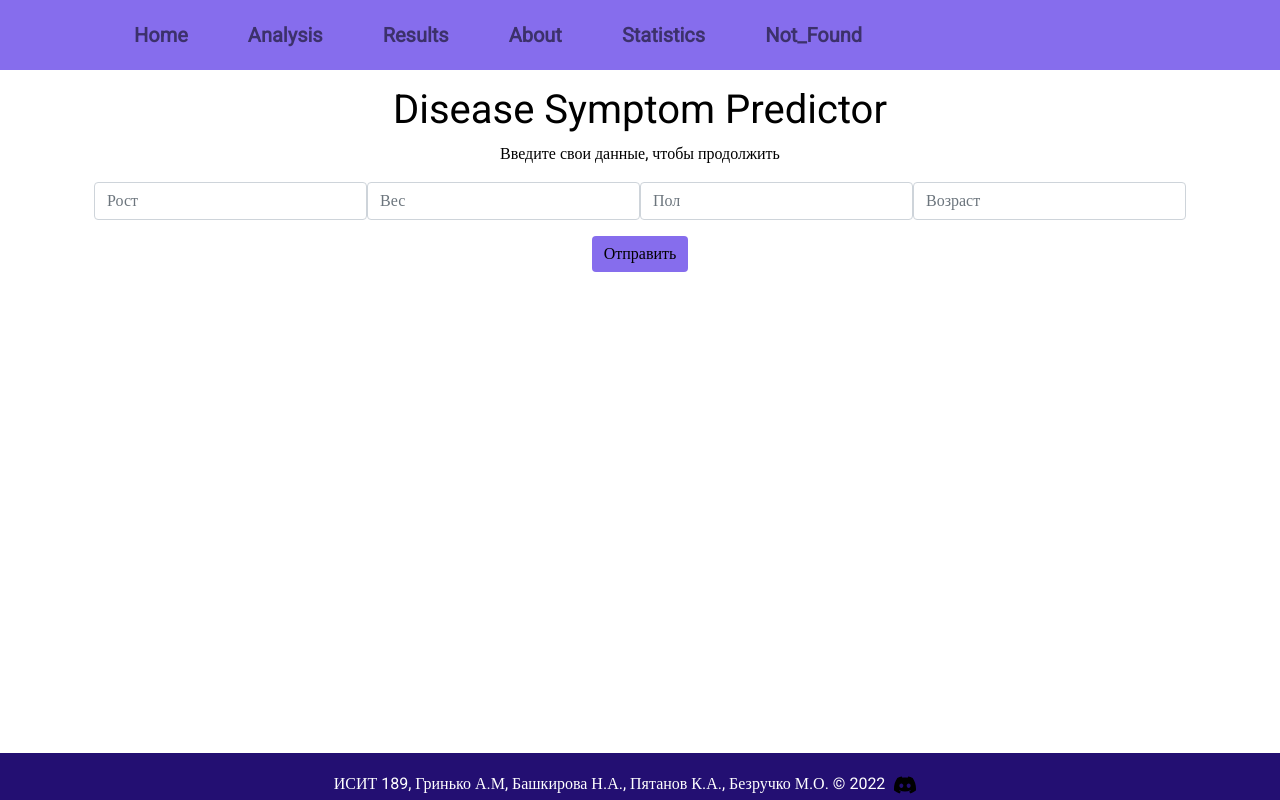
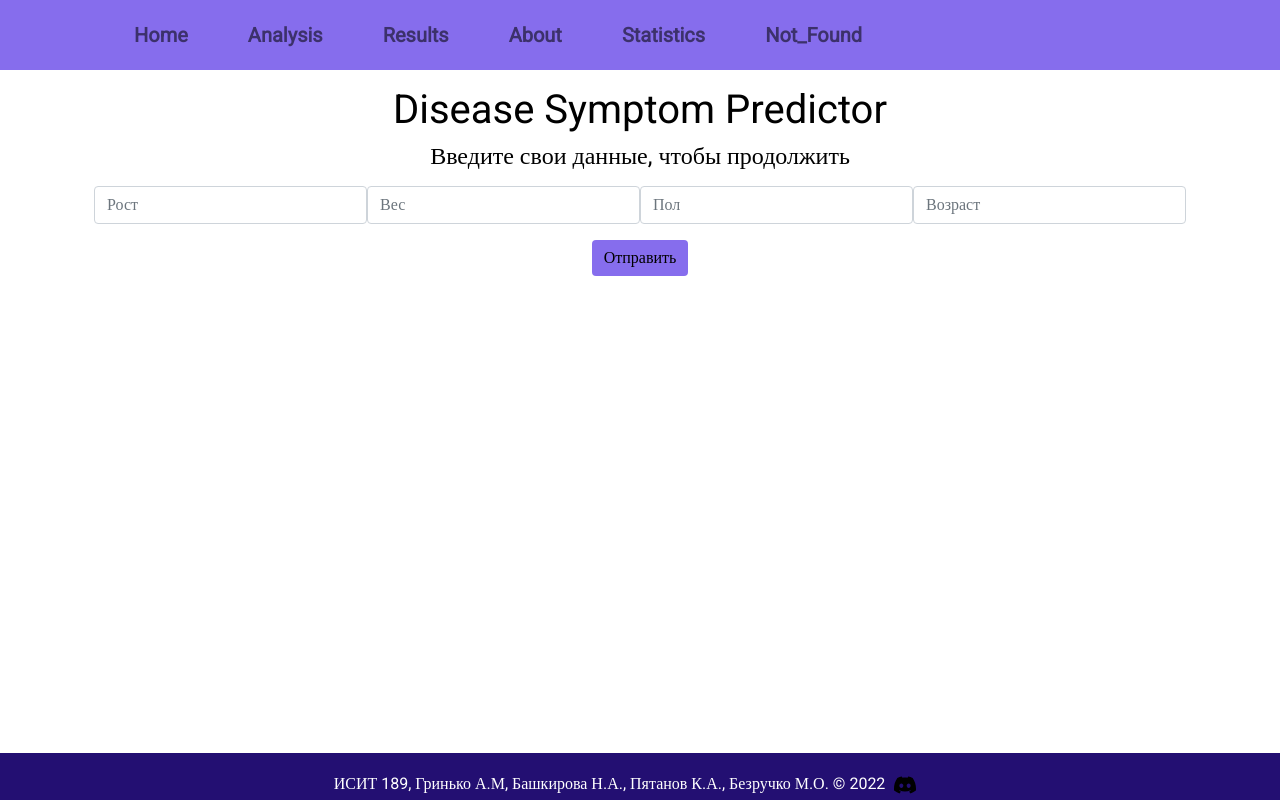
Before and after one commit to GODTHOMASZ/Disease-Symptom-Predictor, a React (Create React App) app: page / in a window 1280 px wide. Built offline with nearby package versions, Linux system fonts and the light colour scheme; a web font is replaced by a local one.

Commit message:
точка

```diff
--- a/src/components/DiseaseHome.js
+++ b/src/components/DiseaseHome.js
@@ -8,7 +8,7 @@ export default class Home extends Component {
         return (
             <Container>
                 <Form>
-                    <div className='text-center'> <p>Введите свои данные, чтобы продолжить</p></div>
+                    <h4 className='text-center mt-1 mb-2'> <p>Введите свои данные, чтобы продолжить</p></h4>
                     <Form.Group className='d-flex flex-row' controlId="formBasicEmail">
                         <Form.Control className='w-25' type="height" placeholder="Рост"/>
                         <Form.Control className='w-25' type="weight" placeholder="Вес"/>
--- a/src/pages/analysis.js
+++ b/src/pages/analysis.js
@@ -13,7 +13,7 @@ export default function Main() {
   <div>
      <div>
            <h1 className="text-center mt-3 mb-2">Disease Symptom Predictor</h1>
-           <h2 className="text-center mt-1 mb-2">Вам будут заданы вопросы, на которые необходимо ответить "Да" или "Нет"</h2>
+           <h4 className="text-center mt-1 mb-2">Вам будут заданы вопросы, на которые необходимо ответить "Да" или "Нет"</h4>
       </div>
 
        <div className="border border-primary rounded w-25 p-3 mx-auto mt-5">
--- a/src/pages/results.js
+++ b/src/pages/results.js
@@ -12,7 +12,7 @@ export default function Main() {
         return (
             <div>
                 <h1 className='text-center mt-3 mb-2'>Disease Symptom Predictor</h1>
-                <div className='text-center'>Ниже предсавлены варианты возможных болезней</div>
+                <h4 className='text-center mt-1 mb-2'>Ниже предсавлены варианты возможных болезней</h4>
 
             </div>
         );
```
